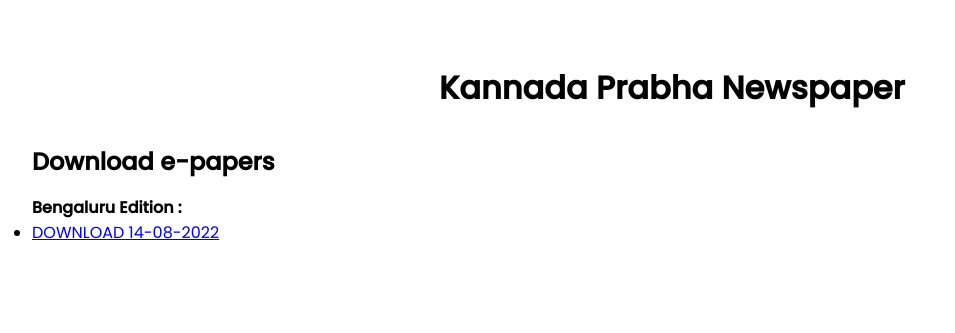
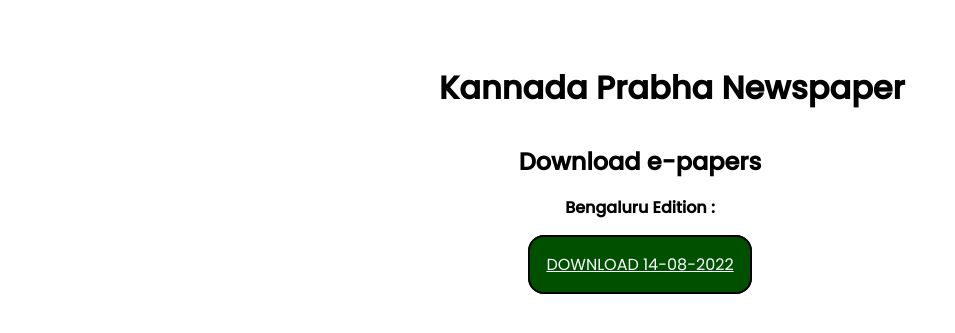
Before and after one commit to sankethsj/newspaper-bot, a Flask app: page /Bengaluru in a window 1280 px wide. Shown: the top 333 px of the page, without its empty margins (0-955 px from the left). Run offline with Flask 2, Linux system fonts and the light colour scheme.

Commit message:
fixed date issues

```diff
--- a/epaper/e_paper_download.py
+++ b/epaper/e_paper_download.py
@@ -40,6 +40,16 @@
     paper_code = regions_data.get_paper_code(region, todays_date)
 
     if paper_code is None:
+
+        todays_date = dt.datetime.now().strftime("%d-%m-%Y")
+
+        if date != todays_date:
+
+            return {
+                'status': False,
+                'message': f"Cannot fetch e-paper for date : {date}"
+            }
+
         # ping homepage to get paper codes
         response = requests.get(E_PAPER_URL)
 
@@ -59,7 +69,7 @@
         link_to_paper = header_element.getparent().getparent().get('href')
         paper_code = link_to_paper.split("/")[-1]
 
-        regions_data.set_region_info(region, paper_code)
+        regions_data.set_region_info(region, paper_code, todays_date)
 
     return {
         'status': True,
--- a/epaper/region_data.py
+++ b/epaper/region_data.py
@@ -17,11 +17,7 @@
 
     def get_availabe_regions(self):
 
-        data = [
-            region
-            for region, region_data in self.data.items()
-            if region_data.get('paper_code')
-        ]
+        data = [region for region in self.data]
 
         return data
 
@@ -30,12 +26,14 @@
         return self.data.get(region)
 
 
-    def set_region_info(self, region, paper_code):
+    def set_region_info(self, region, paper_code, date=None):
 
         if self.data.get(region) is None:
             return False
 
-        date = dt.datetime.now().strftime("%d-%m-%Y")
+        if date is None:
+            date = dt.datetime.now().strftime("%d-%m-%Y")
+
         self.data[region]["paper_code"][date] = paper_code
 
         with open(PATH_TO_DATA, "w") as fo:
--- a/webapp/static/global.css
+++ b/webapp/static/global.css
@@ -22,11 +22,15 @@
 
 .content{
     width: 100%;
+    display: flex;
+    flex-direction: column;
+    justify-content: center;
+    align-items: center;
 }
 h4 {
     margin-top: 1rem;
 }
-.list-regions{
+.list-regions, .list-dates{
     margin-top: 2rem;
     width: 100%;
     display: flex;
@@ -34,11 +38,11 @@
     align-items: center;
 }
 
-.list-regions li{
+.list-regions, .list-dates li{
     list-style: none;
     transition: all 0.3s;
 }
-.list-regions li:hover{
+.list-regions, .list-dates li:hover{
     transform: scale(1.01);
 }
 
@@ -49,3 +53,12 @@
     border: 2px solid black;
     border-radius: 1rem;
 }
+
+.date{
+    margin: 2rem;
+    color: rgb(249, 252, 255);
+    background-color: rgb(0, 80, 0);
+    padding: 1rem;
+    border: 2px solid black;
+    border-radius: 1rem;
+}
--- a/webapp/templates/region.html
+++ b/webapp/templates/region.html
@@ -8,7 +8,7 @@
 
     <h2>Download e-papers</h2>
 
-    <h4>{{ region }} Edition :</h4>
+    <h4>{{ region.capitalize() }} Edition :</h4>
 
     <ul class="list-dates">
         {% for date in region_info.paper_code %}
--- a/webapp/views.py
+++ b/webapp/views.py
@@ -1,6 +1,7 @@
-from flask import Blueprint, render_template, redirect, jsonify
+import datetime as dt
 
 import epaper
+from flask import Blueprint, jsonify, redirect, render_template, url_for
 
 views = Blueprint('views', __name__)
 
@@ -23,11 +24,21 @@
 @views.route('/<string:region>/<string:date>', methods=['GET'])
 def download_paper(region:str, date:str):
 
+    try:
+        dt.datetime.strptime(date, "%d-%m-%Y")
+    except:
+        print(f"Wrong date format : {date}")
+        return redirect(f'/{region}')
+
     region_info = epaper.fetch_region_info(region)
     region_code = region_info.get('region_code')
 
-    paper_info = epaper.fetch_e_paper_code(region)
+    paper_info = epaper.fetch_e_paper_code(region, date)
     paper_code = paper_info.get('paper_code')
+
+    if not paper_code:
+
+        return jsonify(paper_info)
 
     pdf_info = epaper.fetch_e_paper_pdf_link(region_code, paper_code)
 
```
